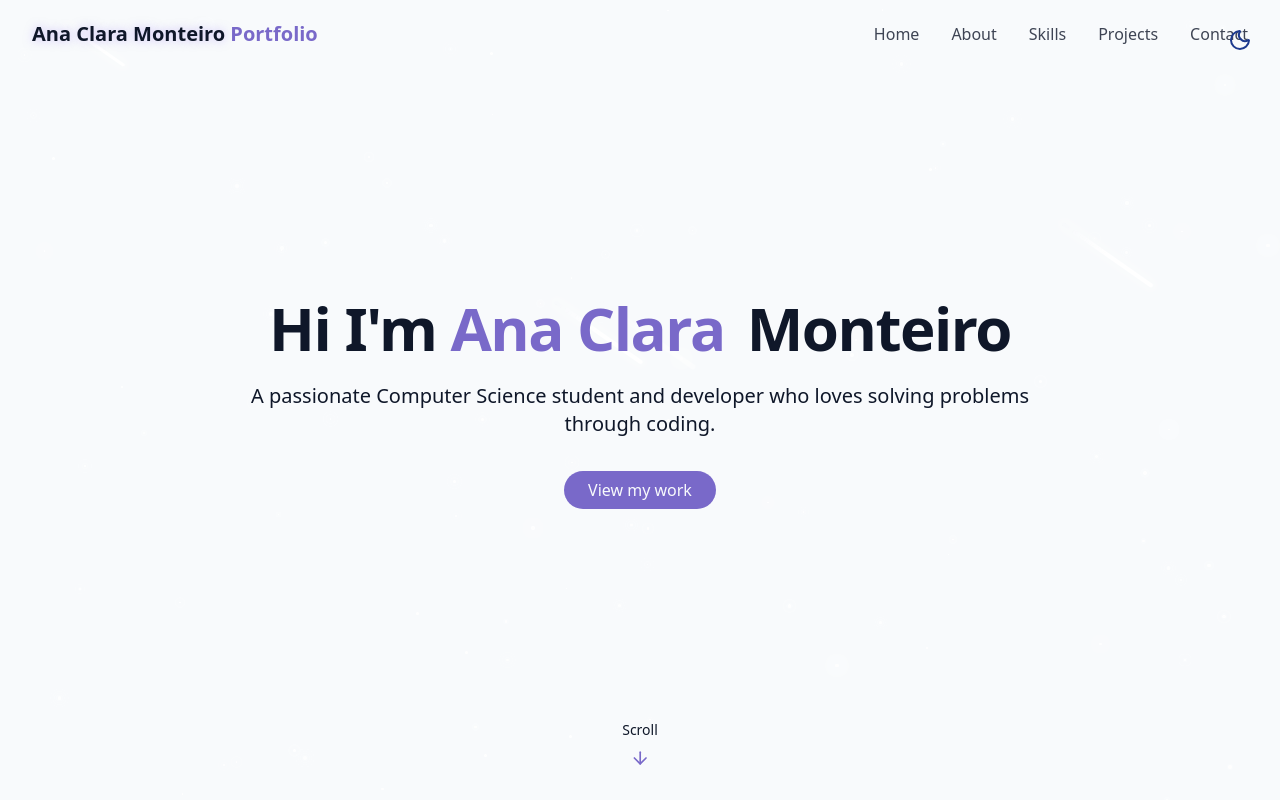
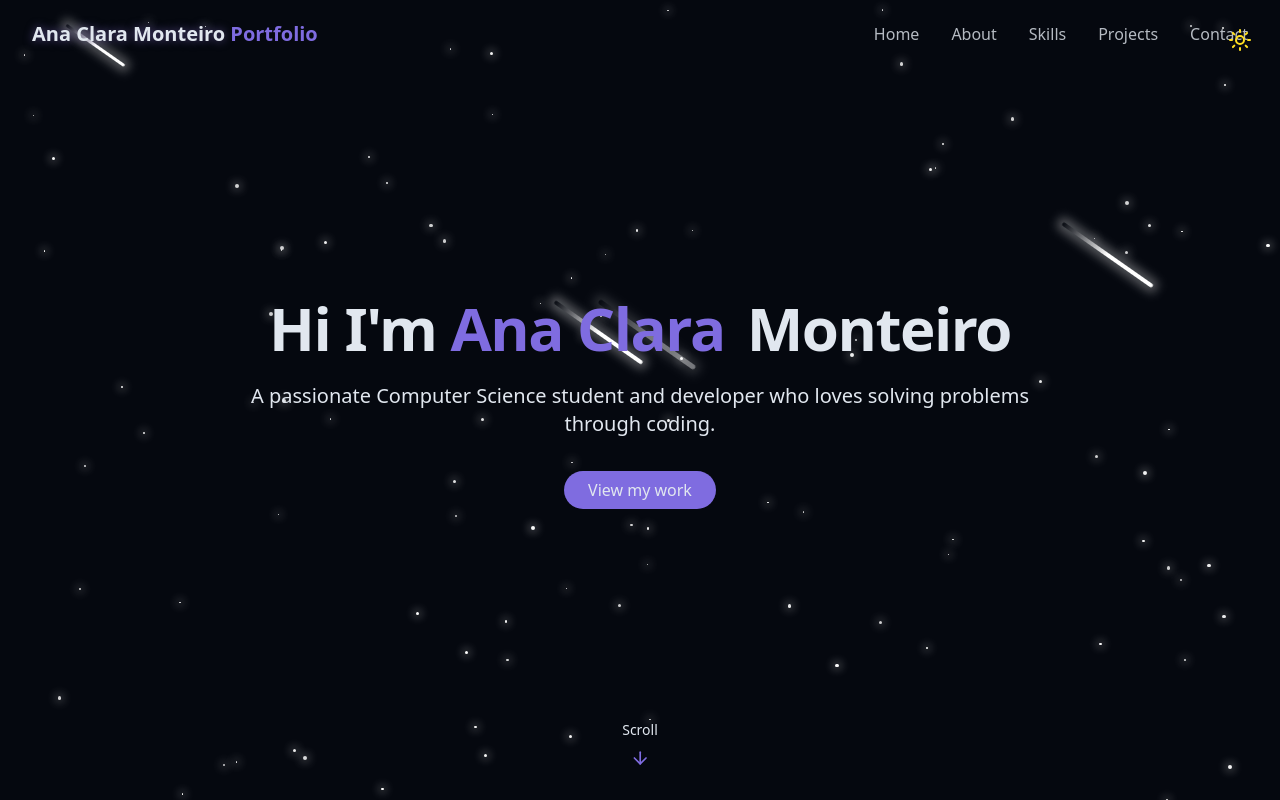
Before and after one commit to anaserinet/personal-portfolio, a React (Vite) app: page / in a window 1280 px wide. Shown: the top 800 px of the page. Built offline with nearby package versions, Linux system fonts and the light colour scheme.

Commit message:
default to dark

```diff
--- a/src/components/ThemeToggle.jsx
+++ b/src/components/ThemeToggle.jsx
@@ -2,40 +2,43 @@
 import { useEffect, useState } from "react";
 import { cn } from "./lib/utils";
 
-
 export const ThemeToggle = () => {
-    const [isDarkMode, setIsDarkMode] = useState(false);
+    const [isDarkMode, setIsDarkMode] = useState(true); // default to dark
 
     useEffect(() => {
-        const storedTheme = localStorage.getItem("theme")
-        if (storedTheme == "dark") {
+        const storedTheme = localStorage.getItem("theme");
+
+        if (storedTheme === "light") {
+            setIsDarkMode(false);
+            document.documentElement.classList.remove("dark");
+        } else {
+            // Default to dark
+            localStorage.setItem("theme", "dark");
             setIsDarkMode(true);
             document.documentElement.classList.add("dark");
         }
-        else {
-            localStorage.setItem("theme", "light");
-            setIsDarkMode(false);
-        }
-    }, [])
+    }, []);
 
     const toggleTheme = () => {
         if (isDarkMode) {
             document.documentElement.classList.remove("dark");
             localStorage.setItem("theme", "light");
             setIsDarkMode(false);
-        }
-        else {
+        } else {
             document.documentElement.classList.add("dark");
             localStorage.setItem("theme", "dark");
             setIsDarkMode(true);
-
         }
-    }
+    };
 
     return (
-        <button onClick={toggleTheme} className={cn("fixed max-sm:hidden top-5 right-5 z-50 p-2 rounded-full transition-colors duration-300",
-            "focus:outline-hidden"
-        )}>
+        <button
+            onClick={toggleTheme}
+            className={cn(
+                "fixed max-sm:hidden top-5 right-5 z-50 p-2 rounded-full transition-colors duration-300",
+                "focus:outline-hidden"
+            )}
+        >
             {isDarkMode ? (
                 <Sun className="h-6 w-6 text-yellow-300" />
             ) : (
@@ -43,4 +46,4 @@
             )}
         </button>
     );
-}
+};
--- a/vite.config.js
+++ b/vite.config.js
@@ -2,6 +2,7 @@
 import react from '@vitejs/plugin-react';
 import tailwindcss from "@tailwindcss/vite";
 import path from "path";
+
 
 // https://vite.dev/config/
 export default defineConfig({
```
